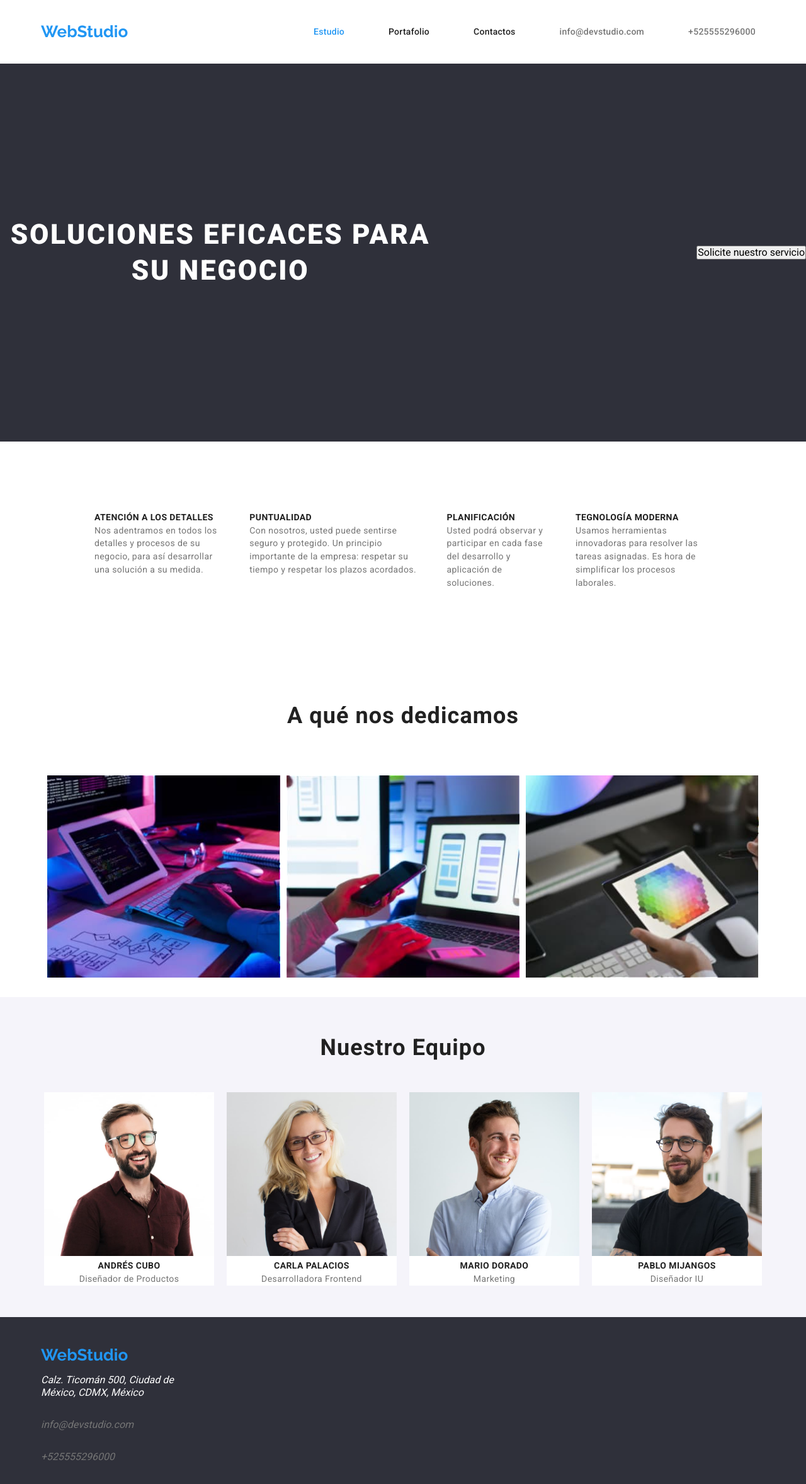
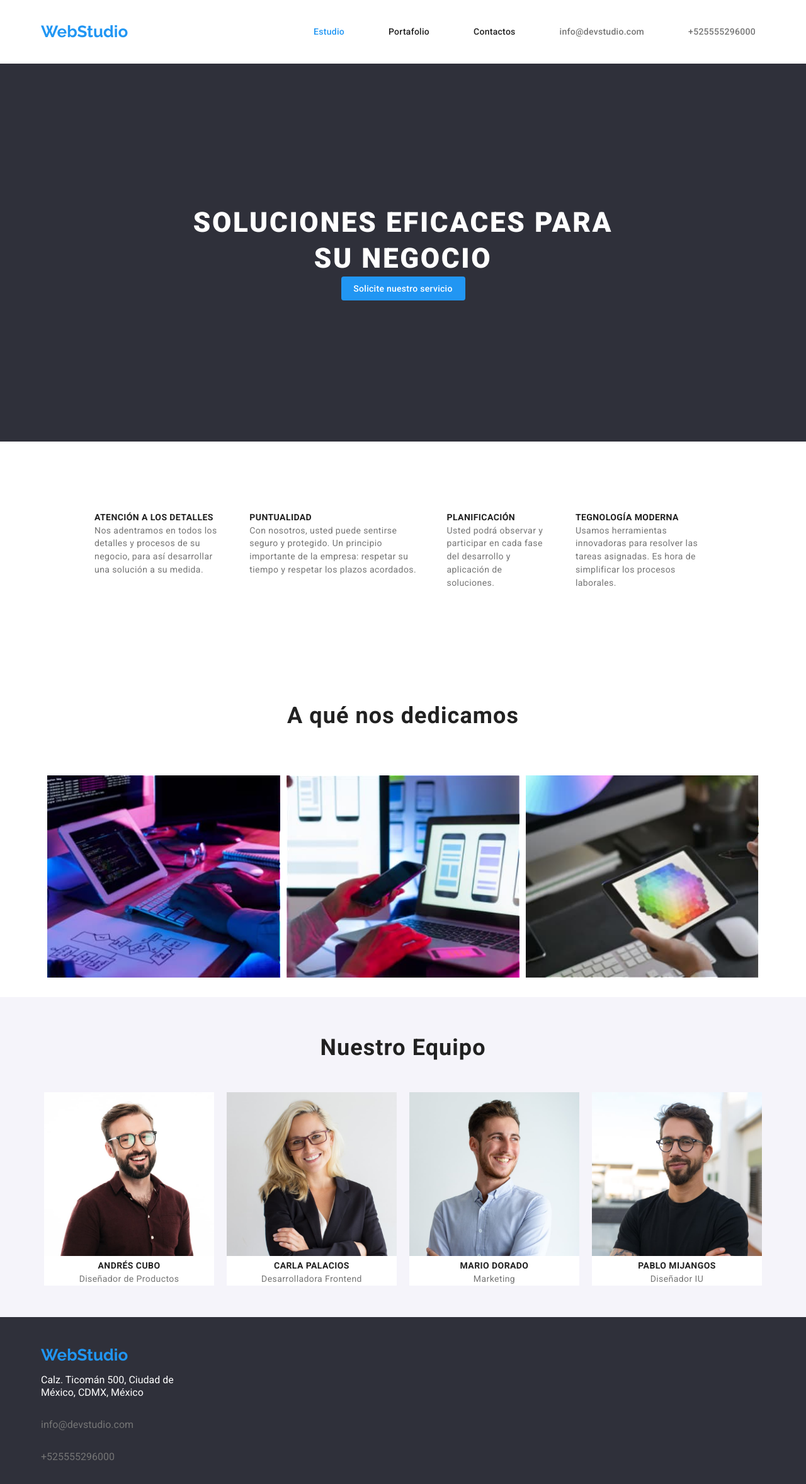
Before and after one commit to Luz0801/goit-markup-hw-03, a plain HTML site: page index.html in a window 1280 px wide. Shown: the whole page at 63% size. Drawn offline with nearby package versions, Linux system fonts and the light colour scheme.

Commit message:
Update styles.css

```diff
--- a/css/styles.css
+++ b/css/styles.css
@@ -7,8 +7,7 @@
 }
 
 .container {
-  max-width: 1200px;
-  display: block;
+  width: 1200px;
   margin: 0 auto;
 }
 
@@ -82,17 +81,35 @@
   padding: 20px;
 }
 
+address {
+  font-style: normal;
+}
+
+.button-banner {
+  cursor: pointer;
+  font-weight: 500;
+  font-size: 14px;
+  letter-spacing: 0.02em;
+  text-decoration: none;
+  width: 197px;
+  height: 38px;
+  background: #f5f4fa;
+  border-radius: 4px;
+  display: block;
+  padding: 10px;
+  border: #f5f4fa;
+  color: #ffffff;
+  background-color: var(--brand-color);
+}
+
 .banner {
   height: 600px;
   left: -4px;
   background-color: #2f303a;
   display: flex;
   align-items: center;
-  justify-content: space-between;
-}
-
-.banner-content {
-  padding: 230px;
+  justify-content: center;
+  flex-direction: column;
 }
 
 .section-list {
@@ -204,9 +221,13 @@
   font-size: 14px;
   letter-spacing: 0.02em;
   text-decoration: none;
+  width: 128px;
+  height: 38px;
+  background: #f5f4fa;
   border-radius: 4px;
   display: block;
   padding: 10px;
+  border: #f5f4fa;
 }
 
 .button:hover {
@@ -215,15 +236,20 @@
 }
 
 .button-current {
-  background-color: var(--brand-color);
   cursor: pointer;
   font-weight: 500;
   font-size: 14px;
   letter-spacing: 0.02em;
   text-decoration: none;
+  width: 128px;
+  height: 38px;
+  background: #f5f4fa;
   border-radius: 4px;
   display: block;
   padding: 10px;
+  border: #f5f4fa;
+  color: #ffffff;
+  background-color: var(--brand-color);
 }
 
 .list-portafolio {
```
